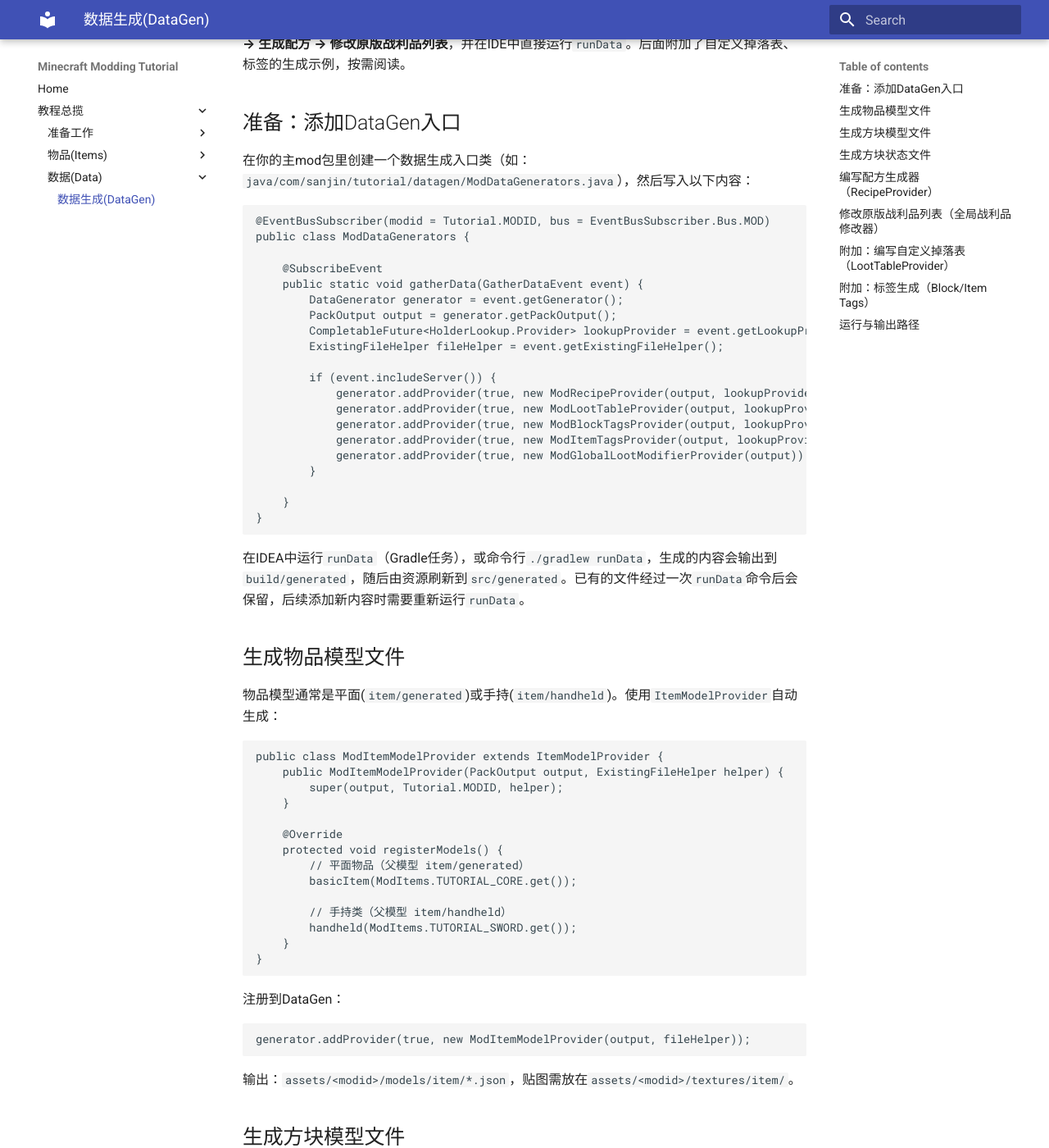
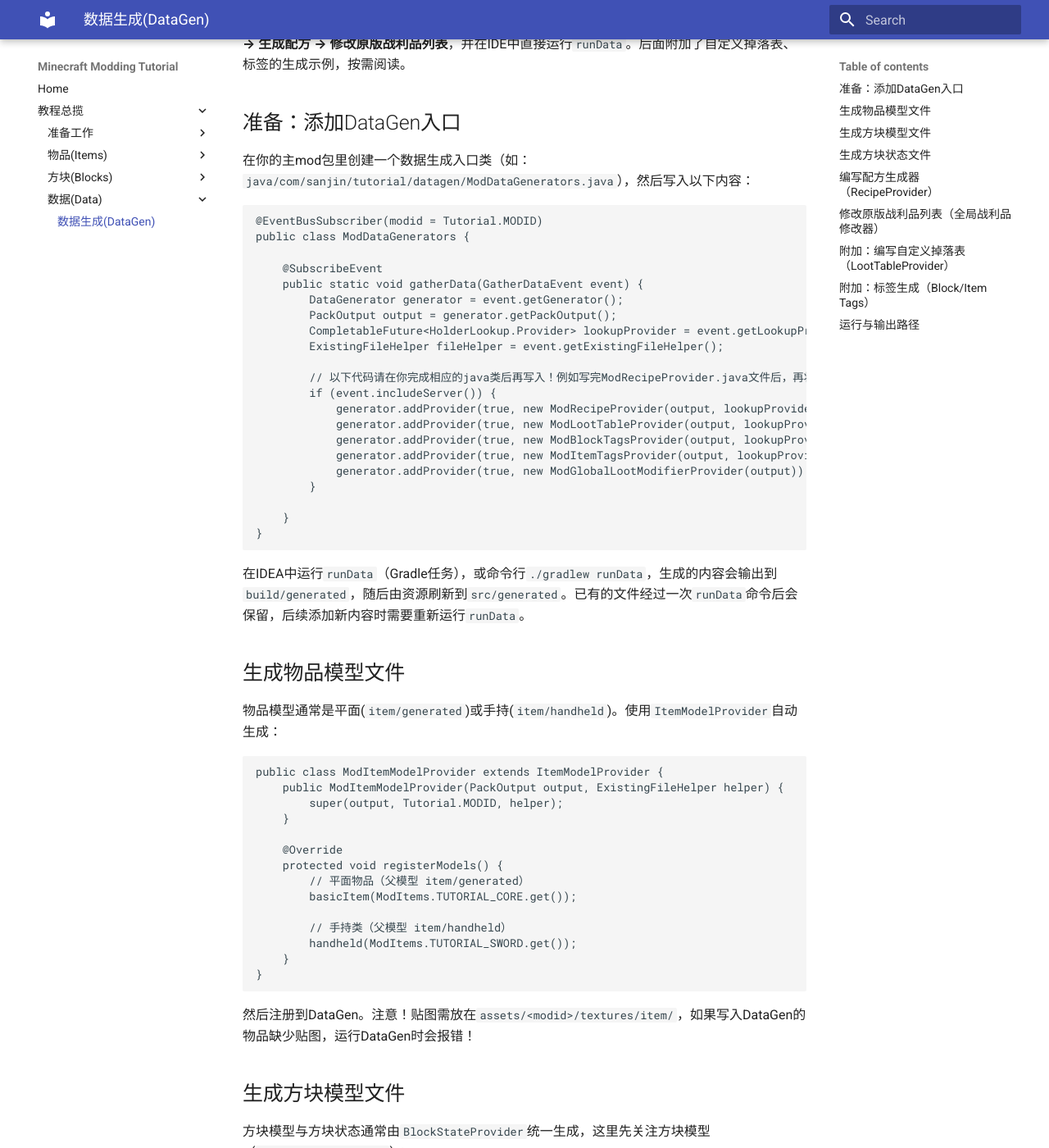
Before and after one commit to SanJin-09/minecraft-modding-tutorial-docs-neoforge, an MkDocs documentation site: the page built from docs/tutorial/data/DataGeneration.md, in a window 1280 px wide and 1400 px high, scrolled down 299 px. Shown: the whole window at 82% size. Built offline with MkDocs 1.6.1 and Material for MkDocs 9.7.7, drawn with Linux system fonts in a browser that asks for light colours; some of the changed text lies outside the part shown.

Commit message:
新增添加简单方块、特殊朝向方块教程

````diff
--- a/docs/tutorial/data/DataGeneration.md
+++ b/docs/tutorial/data/DataGeneration.md
@@ -11,7 +11,7 @@
 在你的主mod包里创建一个数据生成入口类（如：`java/com/sanjin/tutorial/datagen/ModDataGenerators.java`），然后写入以下内容：
 
 ```
-@EventBusSubscriber(modid = Tutorial.MODID, bus = EventBusSubscriber.Bus.MOD)
+@EventBusSubscriber(modid = Tutorial.MODID)
 public class ModDataGenerators {
 
     @SubscribeEvent
@@ -21,6 +21,7 @@ public class ModDataGenerators {
         CompletableFuture<HolderLookup.Provider> lookupProvider = event.getLookupProvider();
         ExistingFileHelper fileHelper = event.getExistingFileHelper();
 
+        // 以下代码请在你完成相应的java类后再写入！例如写完ModRecipeProvider.java文件后，再将它添加到if语句中
         if (event.includeServer()) {
             generator.addProvider(true, new ModRecipeProvider(output, lookupProvider));
             generator.addProvider(true, new ModLootTableProvider(output, lookupProvider));
@@ -56,12 +57,7 @@ public class ModItemModelProvider extends ItemModelProvider {
 }
 ```
 
-注册到DataGen：
-```
-generator.addProvider(true, new ModItemModelProvider(output, fileHelper));
-```
-
-输出：`assets/<modid>/models/item/*.json`，贴图需放在`assets/<modid>/textures/item/`。
+然后注册到DataGen。注意！贴图需放在`assets/<modid>/textures/item/`，如果写入DataGen的物品缺少贴图，运行DataGen时会报错！
 
 ## 生成方块模型文件
 
@@ -84,14 +80,9 @@ public class ModBlockStateProvider extends BlockStateProvider {
 }
 ```
 
-常用方法（2.0.115 可用）：
+常用方法：
 - `simpleBlock(Block)`：生成`blockstates/<name>.json`与`models/block/<name>.json`（cube_all）。
 - `cubeAll(Block)`：可与`simpleBlockItem`结合，为方块物品生成模型。
-
-注册：
-```
-generator.addProvider(true, new ModBlockStateProvider(output, fileHelper));
-```
 
 ## 生成方块状态文件
 
@@ -114,6 +105,10 @@ protected void registerStatesAndModels() {
 
 输出：`blockstates/<name>.json` + `models/block/*.json` + `models/item/*.json`（方块物品）。
 
+如果你的方块具备动画、复杂贴图等等导致使用DataGen生成太麻烦，你可以依然使用Blockbench或其他软件导出的json文件作为该方块的模型/状态文件，放入**resources/assets/tutorial**目录下的**blcokstates**文件夹和**models/block**目录下
+
+放心，mod加载时，DataGen生成的json文件与你手动导入/手写的json文件都会被检测。只要确保同一个物品/方块有唯一的资源文件即可
+，否则可能会导致资源加载出错。
 ## 编写配方生成器（RecipeProvider）
 
 新建`ModRecipeProvider`继承`RecipeProvider`：
--- a/mkdocs.yml
+++ b/mkdocs.yml
@@ -10,5 +10,7 @@ nav:
           - 注册并构建物品: tutorial/items/CreateFirstItem.md
           - 为物品添加多样的属性: tutorial/items/VariousItem.md
           - 添加自定义的工具与武器: tutorial/items/ToolsAndWeapons.md
+      - 方块(Blocks):
+          - 添加自定义方块: tutorial/block/AddCustomBlock.md
       - 数据(Data):
           - 数据生成(DataGen): tutorial/data/DataGeneration.md
````
Also changed, not shown: docs/tutorial/block/AddCustomBlock.md (added, +203 -0 lines).
